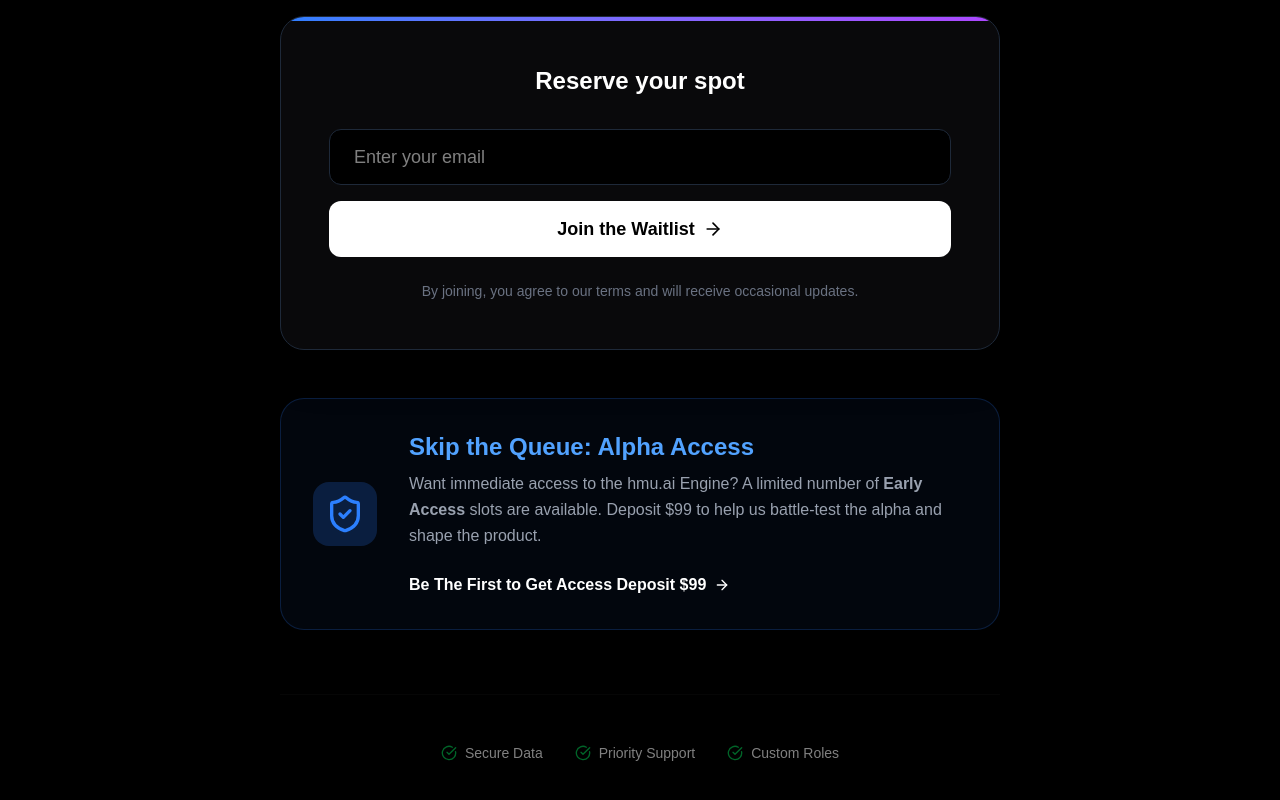
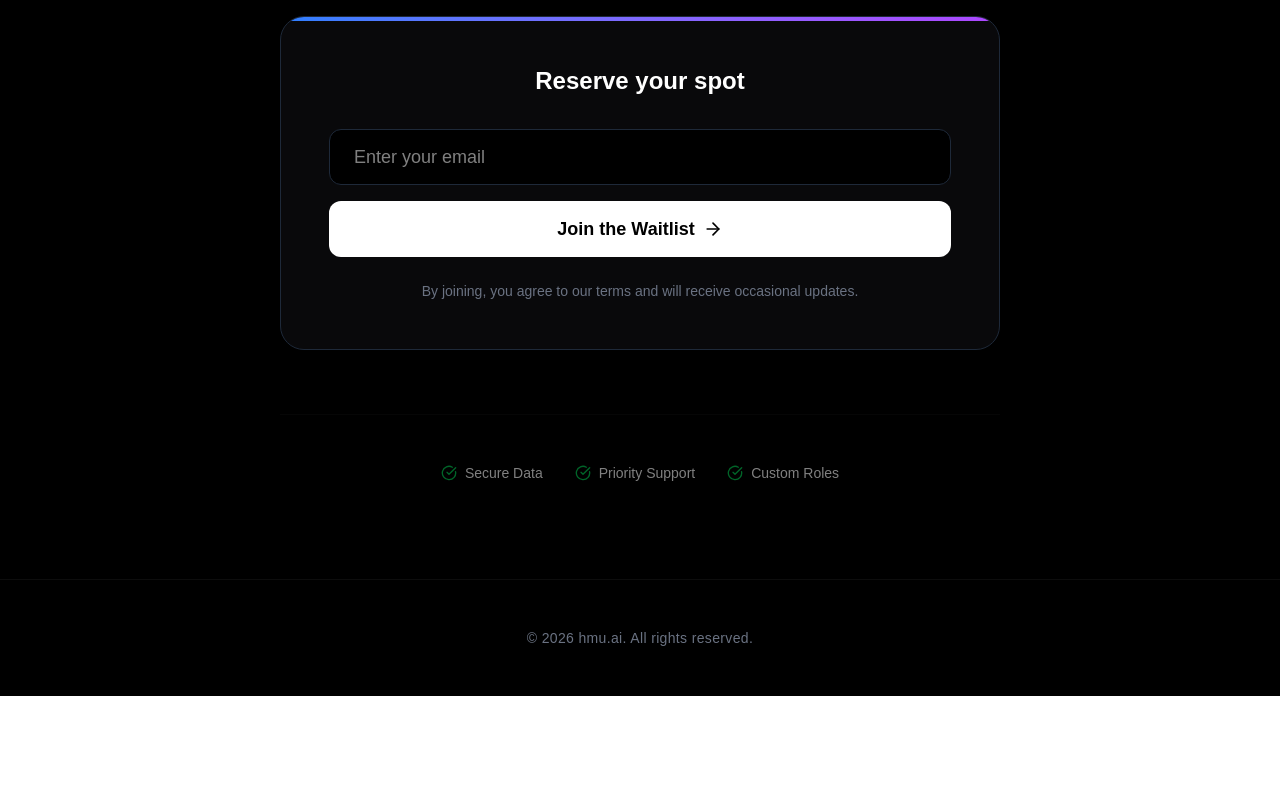
Before and after one commit to auralixai/hmu-ai, a Next.js app: page /waitlist in a window 1280 px wide. Shown: the part 466-1266 px from the top of the page. After the commit the page ends 1162 px from the top, so only its background shows below. Built offline with nearby package versions, Linux system fonts and the light colour scheme.

Commit message:
update: remove skip the queue alpha access from waitlist page

```diff
--- a/src/app/waitlist/page.tsx
+++ b/src/app/waitlist/page.tsx
@@ -1,30 +1,12 @@
 "use client";
 
 import Link from "next/link";
-import { ArrowRight, Zap, CheckCircle, ShieldCheck } from "lucide-react";
+import { ArrowRight, Zap, CheckCircle } from "lucide-react";
 import { useState } from "react";
 
 export default function Waitlist() {
-  const [loading, setLoading] = useState(false);
   const [email, setEmail] = useState("");
   const [status, setStatus] = useState<"idle" | "loading" | "success" | "error">("idle");
-
-  const handleAlphaAccess = async () => {
-    try {
-      setLoading(true);
-      const res = await fetch("/api/checkout", { method: "POST" });
-      const data = await res.json();
-      if (data.url) {
-        window.location.href = data.url;
-      } else {
-        console.error("No checkout url returned", data);
-      }
-    } catch (err) {
-      console.error("Error creating checkout session", err);
-    } finally {
-      setLoading(false);
-    }
-  };
 
   const handleWaitlistSubmit = async (e: React.FormEvent) => {
     e.preventDefault();
@@ -91,29 +73,7 @@
           </p>
         </div>
 
-        {/* Priority Access Section */}
-        <div className="p-8 border border-blue-500/20 bg-blue-500/5 rounded-3xl text-left flex flex-col md:flex-row items-center gap-8 group hover:border-blue-500/40 transition-all">
-          <div className="shrink-0 w-16 h-16 rounded-2xl bg-blue-500/20 flex items-center justify-center text-blue-500">
-            <ShieldCheck className="h-10 w-10" />
-          </div>
-          <div>
-            <h3 className="text-2xl font-bold mb-2 flex items-center gap-2 text-blue-400">
-              Skip the Queue: Alpha Access
-            </h3>
-            <p className="text-gray-400 leading-relaxed mb-6">
-              Want immediate access to the hmu.ai Engine? A limited number of <strong>Early Access</strong> slots are available. Deposit $99 to help us battle-test the alpha and shape the product.
-            </p>
-            <button
-              onClick={handleAlphaAccess}
-              disabled={loading}
-              className="inline-flex items-center text-white font-bold group-hover:underline gap-2 disabled:opacity-50"
-            >
-              {loading ? "Loading..." : "Be The First to Get Access Deposit $99"}
-              <ArrowRight className="h-4 w-4 group-hover:translate-x-1 transition-transform" />
-            </button>
-          </div>
-        </div>
-
+        {/* Features Row */}
         <div className="mt-16 pt-12 border-t border-white/5 flex flex-wrap justify-center gap-8 opacity-50">
           <div className="flex items-center gap-2 text-sm">
             <CheckCircle className="h-4 w-4 text-green-500" /> Secure Data
```
